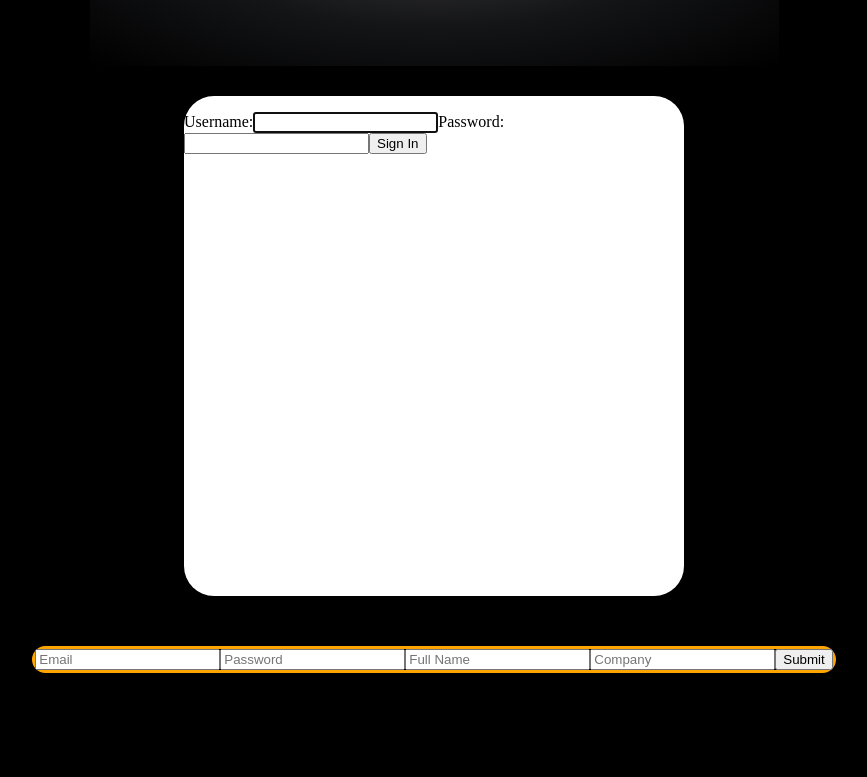
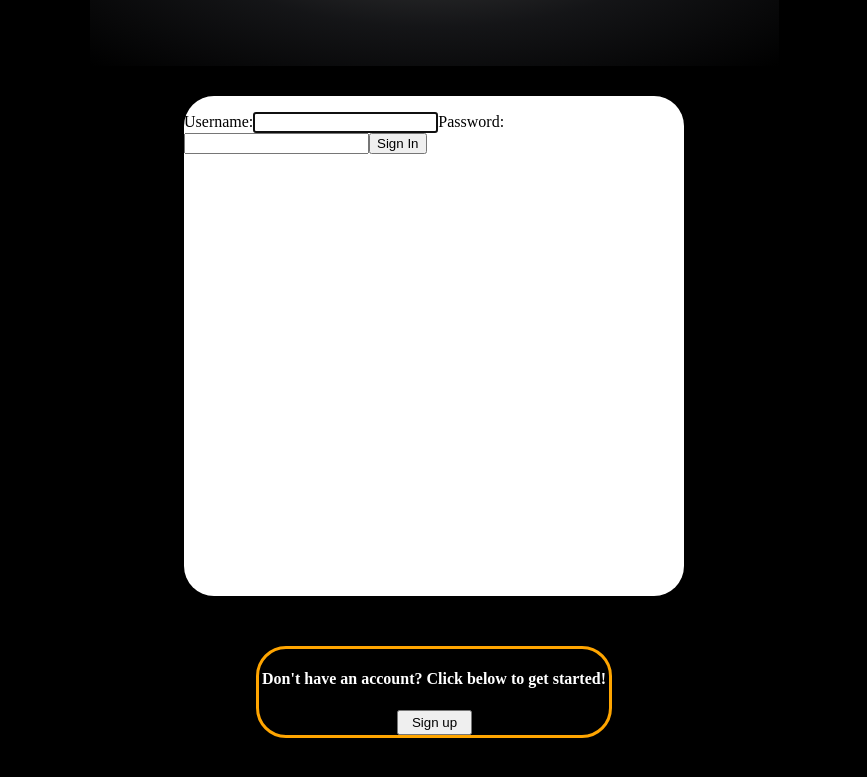
Before and after one commit to Gglws/Code-Ghost, a React (Create React App) app: page /login in a window 1280 px wide. Shown: the part 279-1056 px from the top of the page, without its empty margins (206-1073 px from the left). Before the commit the page ends 952 px from the top, so only its background shows below. Built offline with nearby package versions, Linux system fonts and the light colour scheme.

Commit message:
somefixes

```diff
--- a/src/Form.js
+++ b/src/Form.js
@@ -1,5 +1,6 @@
 import React, { useState } from "react";
 import axios from "axios";
+import "./styles.css";
 
 function Form() {
 
@@ -7,6 +8,7 @@ function Form() {
   const [password, setPassword] = useState("");
   const [fullName, setFullName] = useState("");
   const [company, setCompany] = useState("");
+  const [signup, setSignup] = useState(false);
   const updateEmail = (event) => {
     setEmail(event.target.value);
   };
@@ -22,7 +24,7 @@ function Form() {
   function HandleSubmit(e) {
     e.preventDefault();
     axios({
-      url: "/api/userAccounts", //this needs to be replaced in production
+      url: "/api/userAccounts",
       method: "POST",
       data: { email, password, fullName, company },
       headers: {
@@ -33,42 +35,67 @@ function Form() {
       setEmail(""),
       setCompany(""),
       setPassword(""),
-      setFullName("")
+      setFullName(""),
+      alert('You\'ve signed up')
     );
   }
   return (
     <>
-      {/* <p>Signup Form temp</p> */}
+    {signup ? (
       <form onSubmit={HandleSubmit} className="registration">
+        <label>Email:</label>
+        <br/>
         <input
           type="email"
           placeholder="Email"
           value={email}
           onChange={updateEmail}
+          className="registration"
+          required
         ></input>
+<br/>
+        <label>Password:</label>
+        <br/>
         <input
           type="password"
           placeholder="Password"
           value={password}
           onChange={updatePassword}
+          required
         ></input>
+<br/>
+        <label>Full Name:</label>
+        <br/>
         <input
           type="text"
           placeholder="Full Name"
           value={fullName}
           onChange={updateFullName}
+          required
         ></input>
+<br/>
+        <label>Company:</label>
+        <br/>
         <input
           type="text"
           placeholder="Company"
           value={company}
           onChange={updateCompany}
         ></input>
+        <br/>
         <input type="submit"/>
       </form>
-      <br></br>
+  //  <div>
+  //  <h1>Don't have an account? click here to sign up!</h1>
+  //  <button onClick={setSignup(true)}></button>
+  //  </div>
+    ) : (
+      <div className="registration">
+      <h4>Don't have an account? Click below to get started!</h4>
+      <button className="signupbtn" onClick={() => setSignup(true)}>Sign up</button>
+      </div>
+    )}
     </>
-
   );
 }
 export default Form;
--- a/src/LoginForm.js
+++ b/src/LoginForm.js
@@ -1,7 +1,6 @@
 import { useState, useRef, useEffect, useContext } from "react";
 import AuthContext from "./context/AuthProvider.js";
 import axios from "axios";
-import Form from './Form.js';
 
 const LoginForm = () => {
   const { setAuth } = useContext(AuthContext);
@@ -13,7 +12,6 @@ const LoginForm = () => {
   const [password, setPassword] = useState("");
   const [errMsg, setErrMsg] = useState("");
   const [success, setSuccess] = useState(false);
-  const [newUser, setNewUser] = useState(false);
 
   useEffect(() => {
     userRef.current.focus();
@@ -89,7 +87,6 @@ const LoginForm = () => {
             <button>Sign In</button>
           </form>
         </section>
-
       )
       }
     </>
--- a/src/components/Login.css
+++ b/src/components/Login.css
@@ -46,6 +46,8 @@
     border: 3px solid orange;
     border-radius: 30px;
     margin-top: 50px;
+    margin-bottom: 50px;
+    width: 350px;
 
 }
 
--- a/src/components/Logout.js
+++ b/src/components/Logout.js
@@ -12,7 +12,7 @@ export default function Logout() {
       <Header />
       <div className="header-container-login">
         <div className="header-login">
-          <h1>LOGOUT PAGE TITLE</h1>
+          <h1>UNTIL NEXT TIME, GHOST</h1>
         </div>
       </div>
       <div className="body-container-login">
--- a/src/styles.css
+++ b/src/styles.css
@@ -595,3 +595,8 @@ textarea {
   height: 20px;
   background-color: #1d1d1f;
 }
+.signupbtn {
+  transform: translate(180%, 0%);
+    height: 25px;
+    width: 75px;
+}
```
